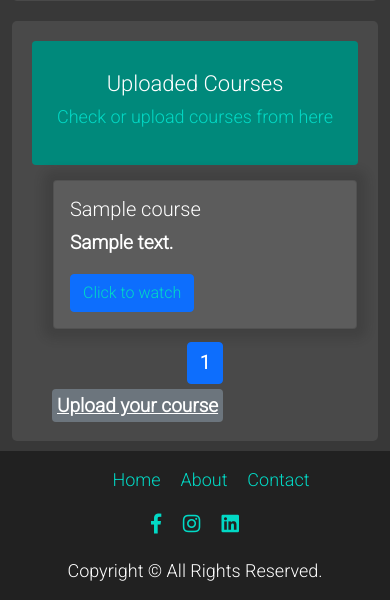
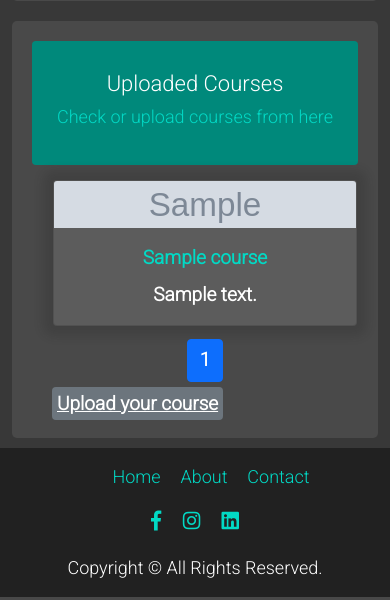
Before and after one commit to Uriel-17/CS160_Project, a PHP site: page /user_profile/upload_course.php?page=1 in a window 390 px wide. Shown: the part 813-1413 px from the top of the page. Run offline with PHP 8.4, Linux system fonts and the light colour scheme; the visitor is signed in with stand-in values (Sample User, id 1); tables that the repository leaves empty hold one stand-in row (values such as "Sample post"); grey boxes marked "Sample" are stand-in pictures; some libraries are stand-ins or nearby versions.

Commit message:
Phuoc's update 7/20
Add image.

```diff
--- a/user_profile/upload_course.php
+++ b/user_profile/upload_course.php
@@ -41,14 +41,17 @@ include('../shared_layout/header.php');
                             if ($count > 0) {
                                 $listCourse = getCoursesLimitByUserId($userId, $index, $page_limit);
                                 foreach ($listCourse as $course) {
-                                    echo '<div class="col-md-4 my-1">
-                                            <div class="card">
+                                    echo '<div class="col-sm-4 my-1">
+                                            <div class="card text-center">
+                                                <a href="../courses/course.php?id='.$course["courseId"].'">
+                                                    <img class="card-img-top" src="../images/course_img/'.$course["image"].'" alt="Card image"
+                                                    style="width:100%">
+                                                </a>
                                                 <div class="card-body">
-                                                    <h5 class="card-title">'.$course["courseTitle"].'</h5>
-                                                    <p class="card-text">
-                                                        '.$course["description"].'
-                                                    </p>
-                                                    <a href="../courses/course.php?id='.$course["courseId"].'" class="btn btn-primary">Click to watch</a>
+                                                    <a href="../courses/course.php?id='.$course["courseId"].'">
+                                                        <p class="card-title">'.$course["courseTitle"].'</p>
+                                                    </a>
+                                                    <p class="card-text">'.$course["description"].'</p>
                                                 </div>
                                             </div>
                                         </div>';
```
